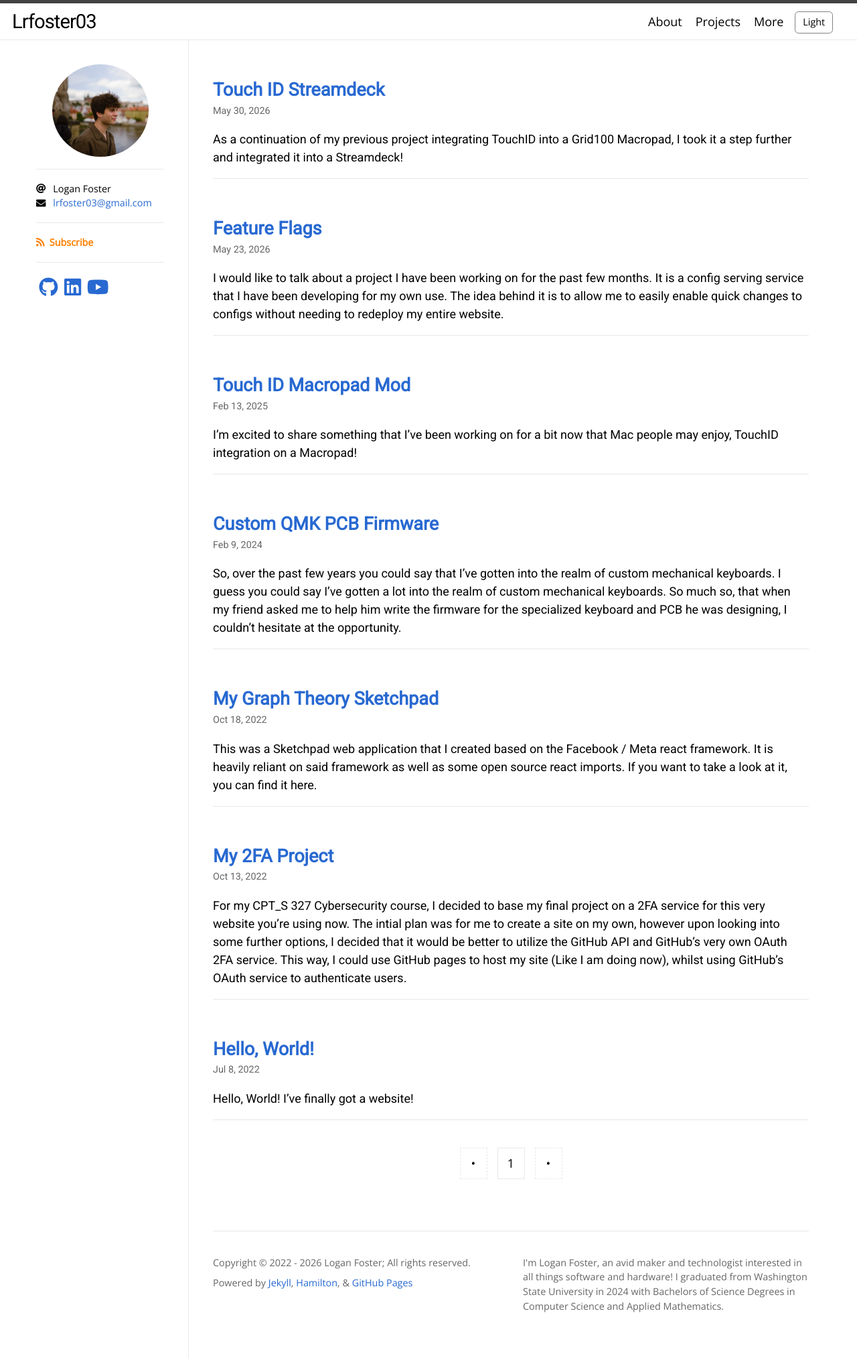
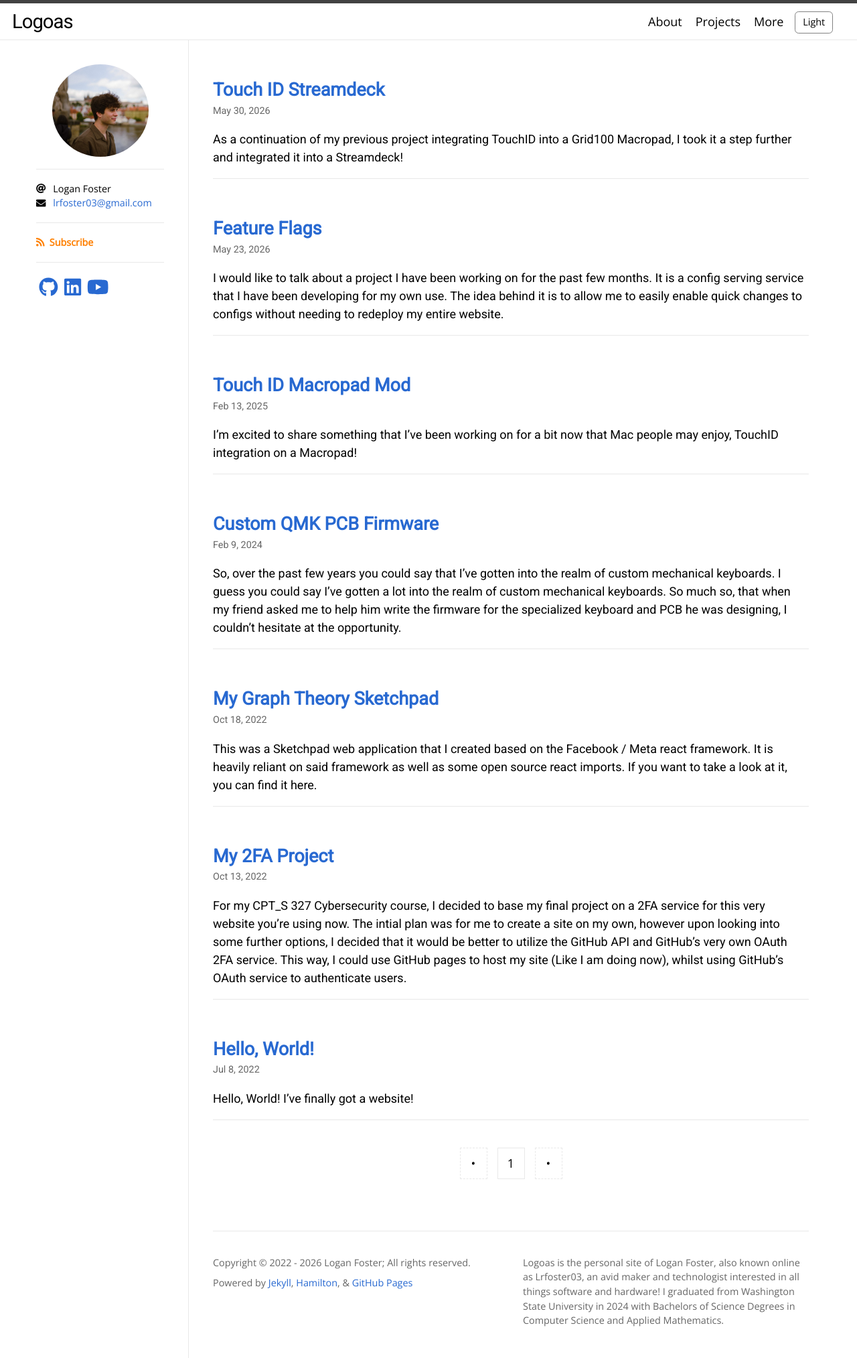
Before and after one commit to Lrfoster03/Lrfoster03.github.io, a Jekyll site: the page built from index.html, in a window 1280 px wide. Shown: the whole page at 67% size. Built offline with Jekyll 4.4.1, drawn with Linux system fonts in a browser that asks for light colours; nearby versions of some CDN libraries; some web fonts are replaced; a script that is not in the unit is left out; the list of posts is cut into pages by our own code; comment, search, counter and statistics services are not loaded.

Commit message:
Add Logoas site metadata

```diff
--- a/_config.yml
+++ b/_config.yml
@@ -1,11 +1,12 @@
-title: Lrfoster03
+title: Logoas
+tagline: Lrfoster03
 description:
-  I'm Logan Foster, an avid maker and technologist interested in all things software and hardware!
+  Logoas is the personal site of Logan Foster, also known online as Lrfoster03, an avid maker and technologist interested in all things software and hardware!
   I graduated from Washington State University in 2024 with Bachelors of Science Degrees in Computer Science and Applied Mathematics.
+url: "https://www.logoas.xyz"
 author: Logan Foster
 avatar: /assets/images/Personal Pic.jpg
 email: lrfoster03@gmail.com
-# baseurl: "Logoas.xyz"
 
 plugins:
   - jekyll-seo-tag
```
